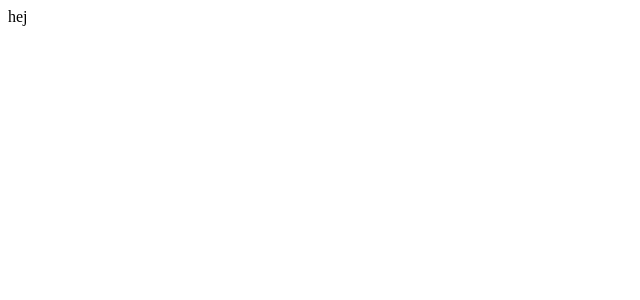
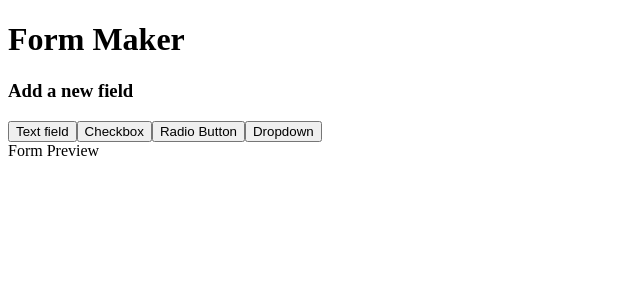
Before and after one commit to r0binsahin/form-maker, a React (Vite) app: page / in a window 1280 px wide. Shown: the top 300 px of the page, without its empty margins (0-640 px from the left). Built offline with nearby package versions, Linux system fonts and the light colour scheme.

Commit message:
sets fieldtype and renders the type on the modal

```diff
--- a/src/App.tsx
+++ b/src/App.tsx
@@ -1,5 +1,7 @@
+import { FormMaker } from './components';
+
 function App() {
-  return <>hej</>;
+  return <FormMaker />;
 }
 
 export default App;
--- a/src/components/form-maker/form-maker.tsx
+++ b/src/components/form-maker/form-maker.tsx
@@ -1,3 +1,45 @@
+import { useState } from 'react';
+import { FormPreview } from '../form-preview/form-preview';
+
 export const FormMaker = () => {
-  return <>Form Maker</>;
+  const [isModal, setIsModal] = useState(false);
+  const [fieldType, setFieldType] = useState('');
+
+  const handleButtonClick = (fieldType: string) => {
+    setIsModal(!isModal);
+    setFieldType(fieldType);
+  };
+
+  return (
+    <div className='container'>
+      <h1>Form Maker</h1>
+
+      <div className='btn-box'>
+        <h3>Add a new field</h3>
+        <div className='wrapper'>
+          <button onClick={() => handleButtonClick('text')}>Text field</button>
+          <button onClick={() => handleButtonClick('checkbox')}>
+            Checkbox
+          </button>
+          <button onClick={() => handleButtonClick('radio')}>
+            Radio Button
+          </button>
+          <button onClick={() => handleButtonClick('dropdown')}>
+            Dropdown
+          </button>
+        </div>
+      </div>
+
+      {isModal && (
+        <div className='modal'>
+          <h1>I am a modal</h1>
+          <p>{fieldType}</p>
+        </div>
+      )}
+
+      <div className='preview'>
+        <FormPreview />
+      </div>
+    </div>
+  );
 };
```
